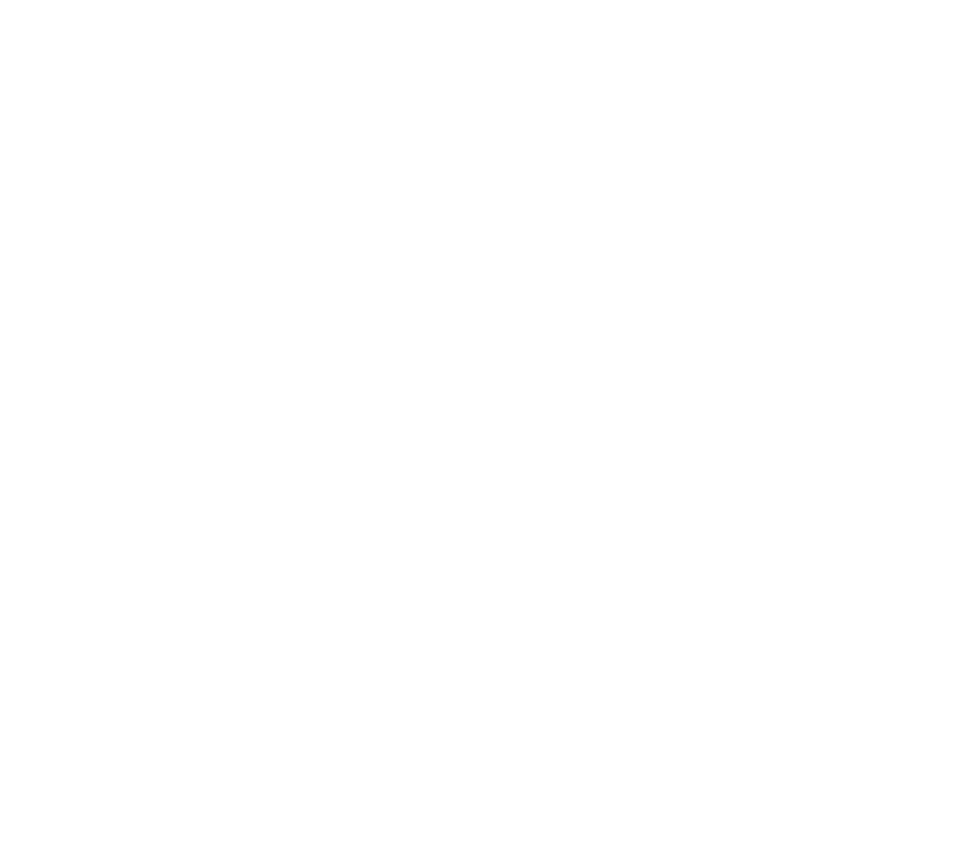
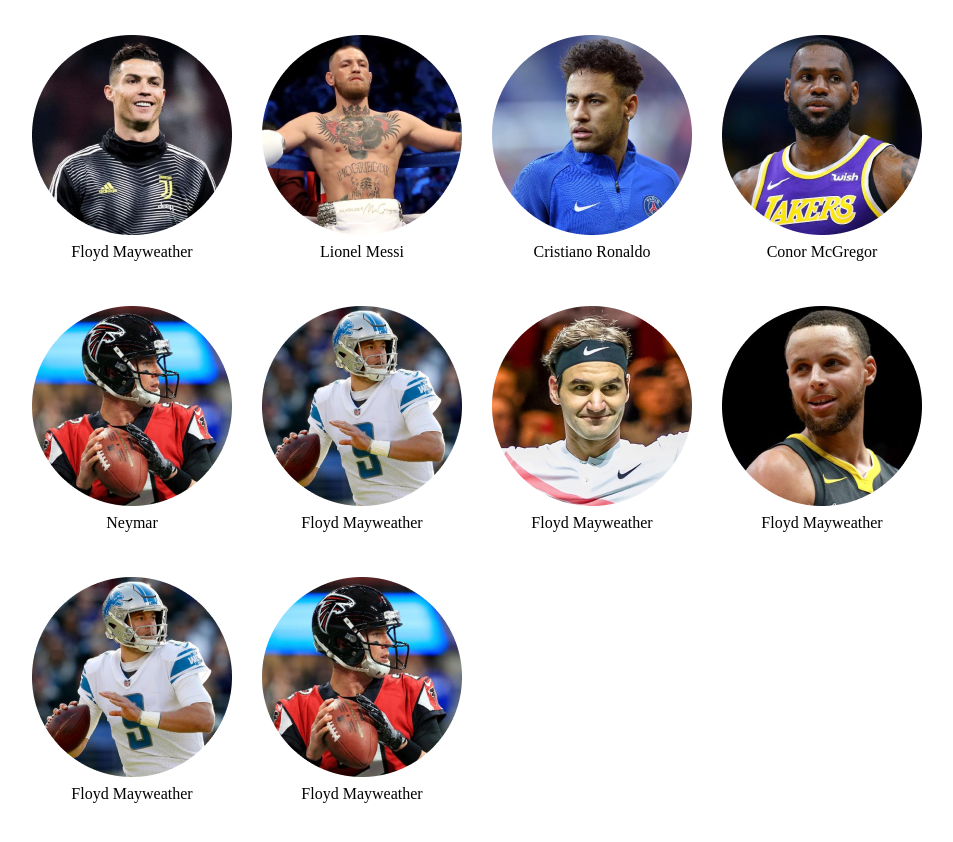
Before and after one commit to senivan/athletes, a plain HTML site: page index.html in a window 1280 px wide. Shown: the whole page, without its empty margins (3-956 px from the left). Before the commit the page ends 800 px from the top, so only its background shows below. Drawn offline with Linux system fonts and the light colour scheme.

Commit message:
athlete final

```diff
--- a/index.html
+++ b/index.html
@@ -1,7 +1,49 @@
 <!DOCTYPE html>
 <head>
+    <link rel="stylesheet" href="style.css">
 
 </head>
-<body>
-
+<body >
+    <div class="wrapper">
+    <div class="card">
+        <img src="1.png" class="card_image">
+        <p class="card_text">Floyd Mayweather</p>
+    </div>
+    <div class="card">
+        <img src="2.png" class="card_image">
+        <p class="card_text">Lionel Messi</p>
+    </div>
+    <div class="card">
+        <img src="3.png" class="card_image">
+        <p class="card_text">Cristiano Ronaldo</p>
+    </div>
+    <div class="card">
+        <img src="4.png" class="card_image">
+        <p class="card_text">Conor McGregor</p>
+    </div>
+    <div class="card">
+        <img src="5.png" class="card_image">
+        <p class="card_text">Neymar</p>
+    </div>
+    <div class="card">
+        <img src="6.png" class="card_image">
+        <p class="card_text">Floyd Mayweather</p>
+    </div>
+    <div class="card">
+        <img src="7.png" class="card_image">
+        <p class="card_text">Floyd Mayweather</p>
+    </div>
+    <div class="card">
+        <img src="8.png" class="card_image">
+        <p class="card_text">Floyd Mayweather</p>
+    </div>
+    <div class="card">
+        <img src="9.png" class="card_image">
+        <p class="card_text">Floyd Mayweather</p>
+    </div>
+    <div class="card">
+        <img src="10.png" class="card_image">
+        <p class="card_text">Floyd Mayweather</p>
+    </div>
+    </div>
 </body>
--- a/style.css
+++ b/style.css
@@ -0,0 +1,57 @@
+div.card{
+    display:flex;
+    justify-content: center;
+    border-radius: 10%;
+    transition-property: transform  background-color;
+    transition: background-color 0.5s, transform 1s;
+
+    height:231px;
+    width:200px;
+    flex-wrap:wrap;
+}
+div.card:hover{
+    background-color: darkgray;
+    transition-delay: 1s;
+    transform:scale(120%);
+    transition-duration: 1s;
+    transition: 1s;
+}
+.wrapper{
+    display:flex;
+    width:430px;
+    row-gap: 40px;
+    column-gap: 30px;
+    flex-wrap: wrap;
+}
+p{
+    margin-top: 8px;
+}
+@media only screen and (min-width: 500px) {
+    body{
+        margin: 35px;
+    }
+}
+@media only screen and (min-width: 750px) {
+    body{
+        justify-content: center;
+        display: flex;
+    }
+}
+@media only screen and (min-width: 1000px){
+    .wrapper{
+        width:1000px;
+
+    }
+    body{
+        justify-content: normal;
+    }
+}
+@media only screen and (min-width: 1500px){
+    .wrapper{
+        width:1000px;
+
+    }
+    body{
+        justify-content: center;
+    }
+}
```
Also changed, not shown: 1.png (added), 10.png (added), 2.png (added), 3.png (added), 4.png (added), 5.png (added), 6.png (added), 7.png (added), 8.png (added), 9.png (added).
